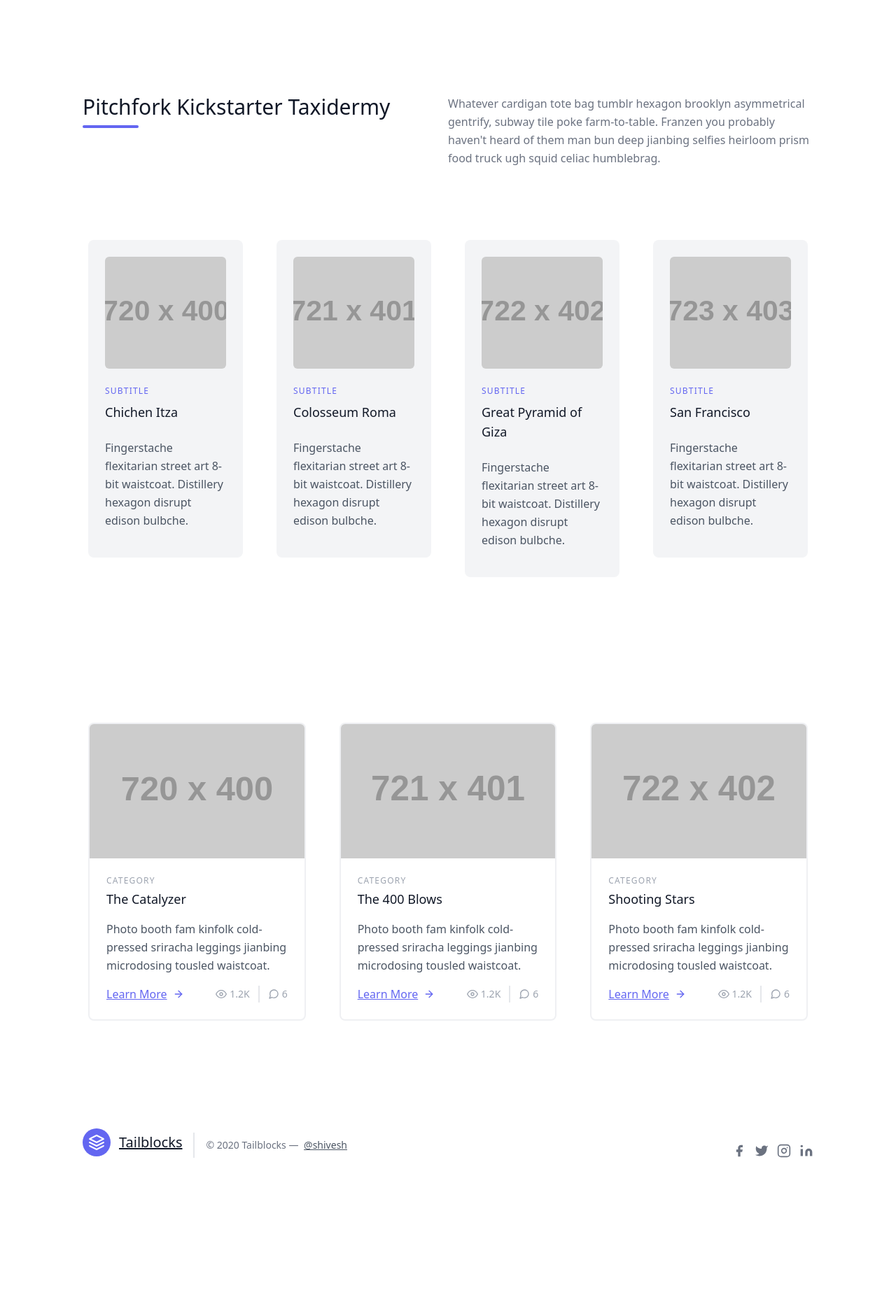
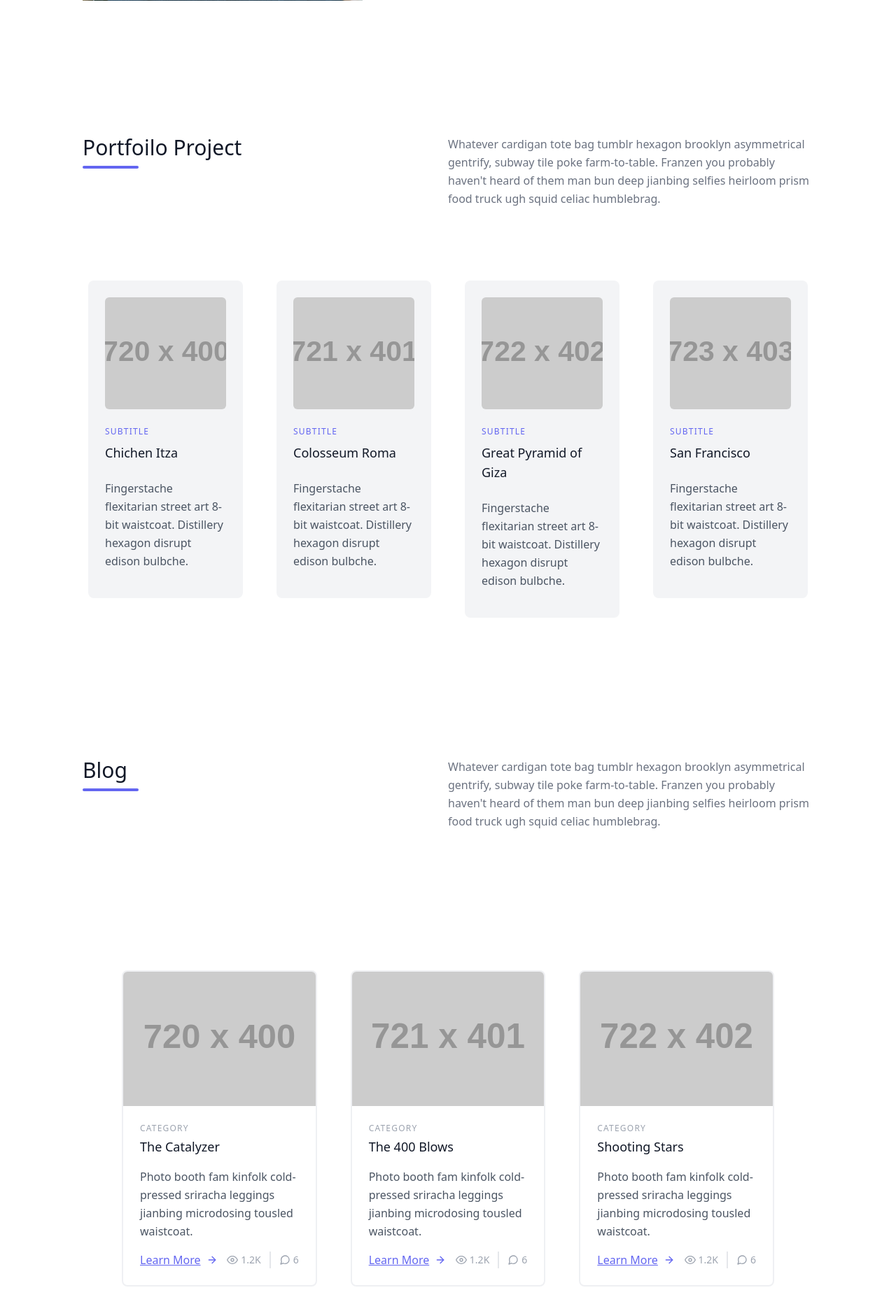
Before and after one commit to shivraj8615/portfolio_site, a Flask app: page / in a window 1280 px wide. Shown: the part 697-2561 px from the top of the page at 70% size. Before the commit the page ends 2352 px from the top, so only its background shows below. Run offline with Flask 2, Linux system fonts and the light colour scheme; grey boxes labelled with a size stand in for pictures from a placeholder-image service; some libraries are stand-ins or nearby versions.

Commit message:
done with file basic home page complete

```diff
--- a/templates/home.html
+++ b/templates/home.html
@@ -1079,7 +1079,7 @@ video {
     <section class="text-gray-600 body-font">
   <div class="container mx-auto flex px-5 py-24 md:flex-row flex-col items-center">
     <div class="lg:max-w-lg lg:w-full md:w-1/2 w-5/6 mb-10 md:mb-0">
-      <img class="object-cover object-center rounded" alt="hero" src="https://replit.com/@shivraj8615/portfoliosite#static/home_page_img.jpg" width =600; height=720;>
+      <img src = "static/profile.jpg"; width=400; height=720;>
     </div>
     <div class="lg:flex-grow md:w-1/2 lg:pl-24 md:pl-16 flex flex-col md:items-start md:text-left items-center text-center">
       <h1 class="title-font sm:text-4xl text-3xl mb-4 font-medium text-gray-900">Before they sold out
@@ -1087,8 +1087,8 @@ video {
       </h1>
       <p class="mb-8 leading-relaxed">Copper mug try-hard pitchfork pour-over freegan heirloom neutra air plant cold-pressed tacos poke beard tote bag. Heirloom echo park mlkshk tote bag selvage hot chicken authentic tumeric truffaut hexagon try-hard chambray.</p>
       <div class="flex justify-center">
-        <button class="inline-flex text-white bg-indigo-500 border-0 py-2 px-6 focus:outline-none hover:bg-indigo-600 rounded text-lg">Button</button>
-        <button class="ml-4 inline-flex text-gray-700 bg-gray-100 border-0 py-2 px-6 focus:outline-none hover:bg-gray-200 rounded text-lg">Button</button>
+        <button class="inline-flex text-white bg-indigo-500 border-0 py-2 px-6 focus:outline-none hover:bg-indigo-600 rounded text-lg">Download Cv</button>
+        <button class="ml-4 inline-flex text-gray-700 bg-gray-100 border-0 py-2 px-6 focus:outline-none hover:bg-gray-200 rounded text-lg">Projects</button>
       </div>
     </div>
   </div>
@@ -1098,7 +1098,7 @@ video {
   <div class="container px-5 py-24 mx-auto">
     <div class="flex flex-wrap w-full mb-20">
       <div class="lg:w-1/2 w-full mb-6 lg:mb-0">
-        <h1 class="sm:text-3xl text-2xl font-medium title-font mb-2 text-gray-900">Pitchfork Kickstarter Taxidermy</h1>
+        <h1 class="sm:text-3xl text-2xl font-medium title-font mb-2 text-gray-900">Portfoilo Project</h1>
         <div class="h-1 w-20 bg-indigo-500 rounded"></div>
       </div>
       <p class="lg:w-1/2 w-full leading-relaxed text-gray-500">Whatever cardigan tote bag tumblr hexagon brooklyn asymmetrical gentrify, subway tile poke farm-to-table. Franzen you probably haven't heard of them man bun deep jianbing selfies heirloom prism food truck ugh squid celiac humblebrag.</p>
@@ -1140,6 +1140,14 @@ video {
   </div>
 </section>
 <section class="text-gray-600 body-font">
+        <div class="container px-5 py-24 mx-auto">
+    <div class="flex flex-wrap w-full mb-20">
+      <div class="lg:w-1/2 w-full mb-6 lg:mb-0">
+        <h1 class="sm:text-3xl text-2xl font-medium title-font mb-2 text-gray-900">Blog</h1>
+        <div class="h-1 w-20 bg-indigo-500 rounded"></div>
+      </div>
+      <p class="lg:w-1/2 w-full leading-relaxed text-gray-500">Whatever cardigan tote bag tumblr hexagon brooklyn asymmetrical gentrify, subway tile poke farm-to-table. Franzen you probably haven't heard of them man bun deep jianbing selfies heirloom prism food truck ugh squid celiac humblebrag.</p>
+    </div>
   <div class="container px-5 py-24 mx-auto">
     <div class="flex flex-wrap -m-4">
       <div class="p-4 md:w-1/3">
```
